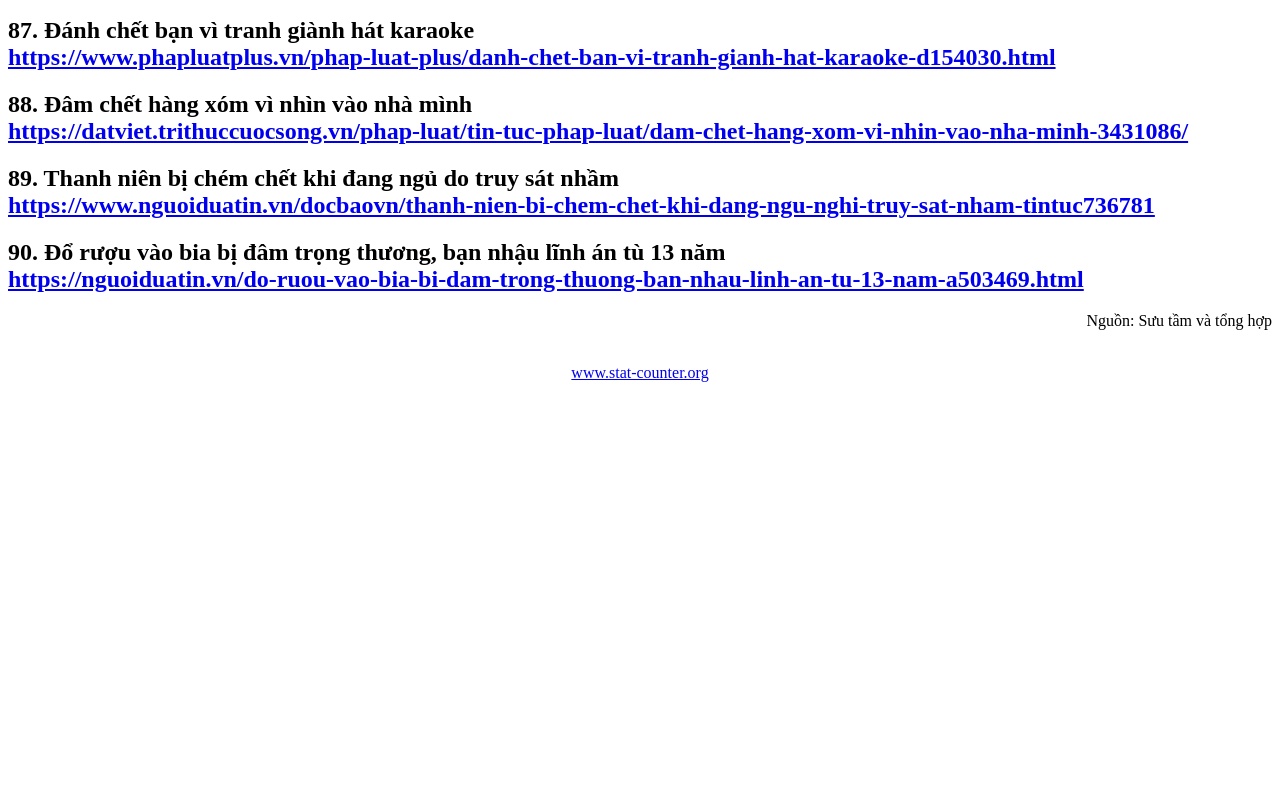
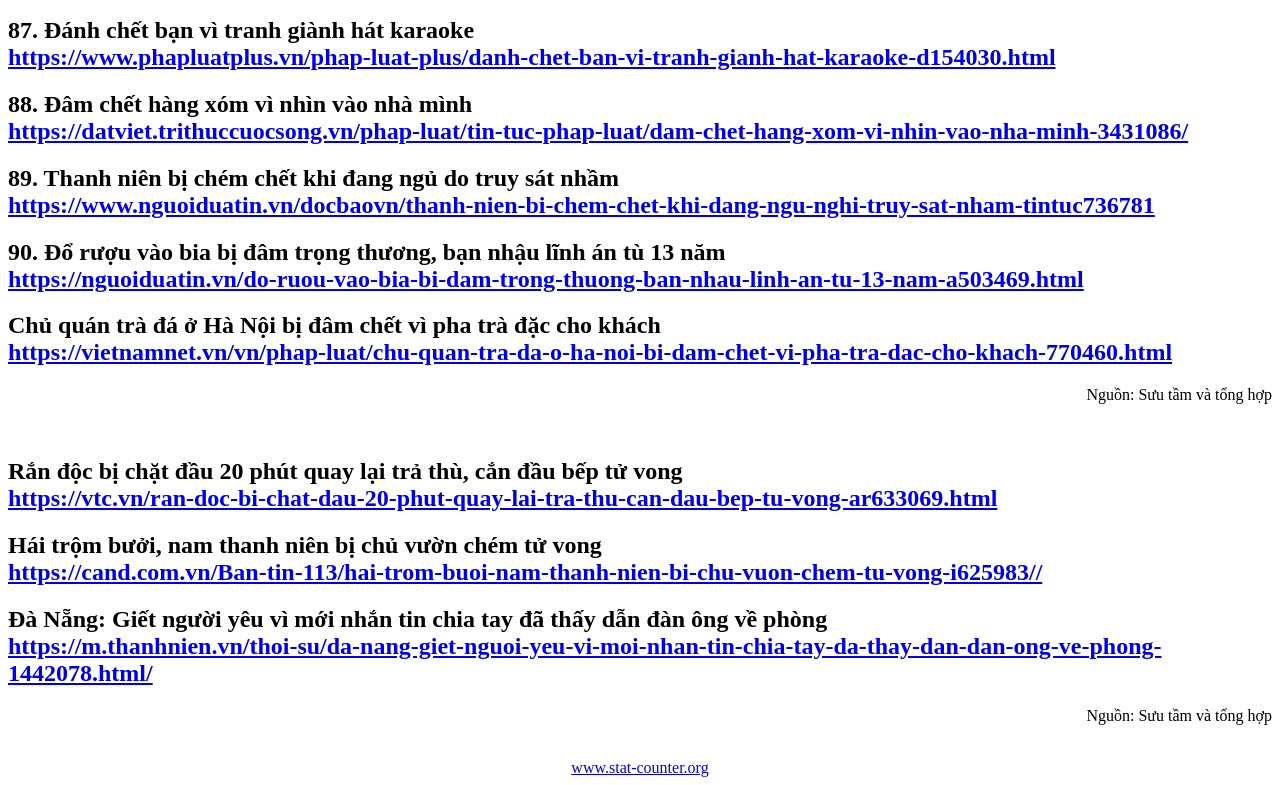
Before and after one commit to chetnham/chetnham, a plain HTML site: page index.html in a window 1280 px wide. Shown: the part 6383-7168 px from the top of the page. Before the commit the page ends 6773 px from the top, so only its background shows below. Drawn offline with Linux system fonts and the light colour scheme.

Commit message:
Update index.html

```diff
--- a/index.html
+++ b/index.html
@@ -589,6 +589,33 @@
          </h2>
       </div>
       <div>
+         <h2>Chủ quán trà đá ở Hà Nội bị đâm chết vì pha trà đặc cho khách
+            <br><a
+               href="https://vietnamnet.vn/vn/phap-luat/chu-quan-tra-da-o-ha-noi-bi-dam-chet-vi-pha-tra-dac-cho-khach-770460.html">https://vietnamnet.vn/vn/phap-luat/chu-quan-tra-da-o-ha-noi-bi-dam-chet-vi-pha-tra-dac-cho-khach-770460.html</a>
+         </h2>
+      </div>
+      <div>
+            <p style="text-align: right;"> Nguồn: Sưu tầm và tổng hợp</p><br>
+      </div>
+      <div>
+         <h2>Rắn độc bị chặt đầu 20 phút quay lại trả thù, cắn đầu bếp tử vong
+            <br><a
+               href="https://vtc.vn/ran-doc-bi-chat-dau-20-phut-quay-lai-tra-thu-can-dau-bep-tu-vong-ar633069.html">https://vtc.vn/ran-doc-bi-chat-dau-20-phut-quay-lai-tra-thu-can-dau-bep-tu-vong-ar633069.html</a>
+         </h2>
+      </div>
+      <div>
+         <h2>Hái trộm bưởi, nam thanh niên bị chủ vườn chém tử vong
+            <br><a
+               href="https://cand.com.vn/Ban-tin-113/hai-trom-buoi-nam-thanh-nien-bi-chu-vuon-chem-tu-vong-i625983/">https://cand.com.vn/Ban-tin-113/hai-trom-buoi-nam-thanh-nien-bi-chu-vuon-chem-tu-vong-i625983//</a>
+         </h2>
+      </div>
+      <div>
+         <h2>Đà Nẵng: Giết người yêu vì mới nhắn tin chia tay đã thấy dẫn đàn ông về phòng
+            <br><a
+               href="https://m.thanhnien.vn/thoi-su/da-nang-giet-nguoi-yeu-vi-moi-nhan-tin-chia-tay-da-thay-dan-dan-ong-ve-phong-1442078.html">https://m.thanhnien.vn/thoi-su/da-nang-giet-nguoi-yeu-vi-moi-nhan-tin-chia-tay-da-thay-dan-dan-ong-ve-phong-1442078.html/</a>
+         </h2>
+      </div>
+      <div>
             <p style="text-align: right;"> Nguồn: Sưu tầm và tổng hợp</p><br>
       </div>
       <div style="text-align:  center;">
```
